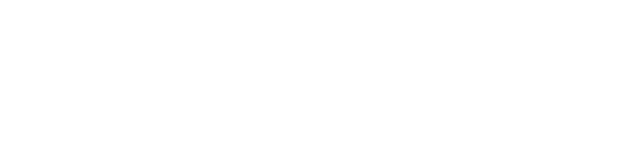
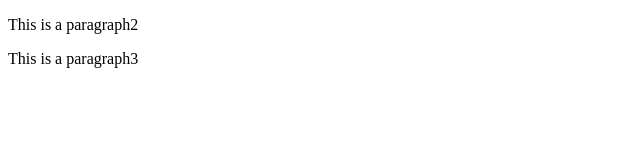
Before and after one commit to davidmahenge/socialNet, a plain HTML site: page index.html in a window 1280 px wide. Shown: the whole page, without its empty margins (0-640 px from the left). Drawn offline with Linux system fonts and the light colour scheme.

Commit message:
Add new paragraph

```diff
--- a/index.html
+++ b/index.html
@@ -7,6 +7,7 @@
   <title>Document</title>
 </head>
 <body>
-
+  <p>This is a paragraph2</p>
+  <p>This is a paragraph3</p>
 </body>
 </html>
```
